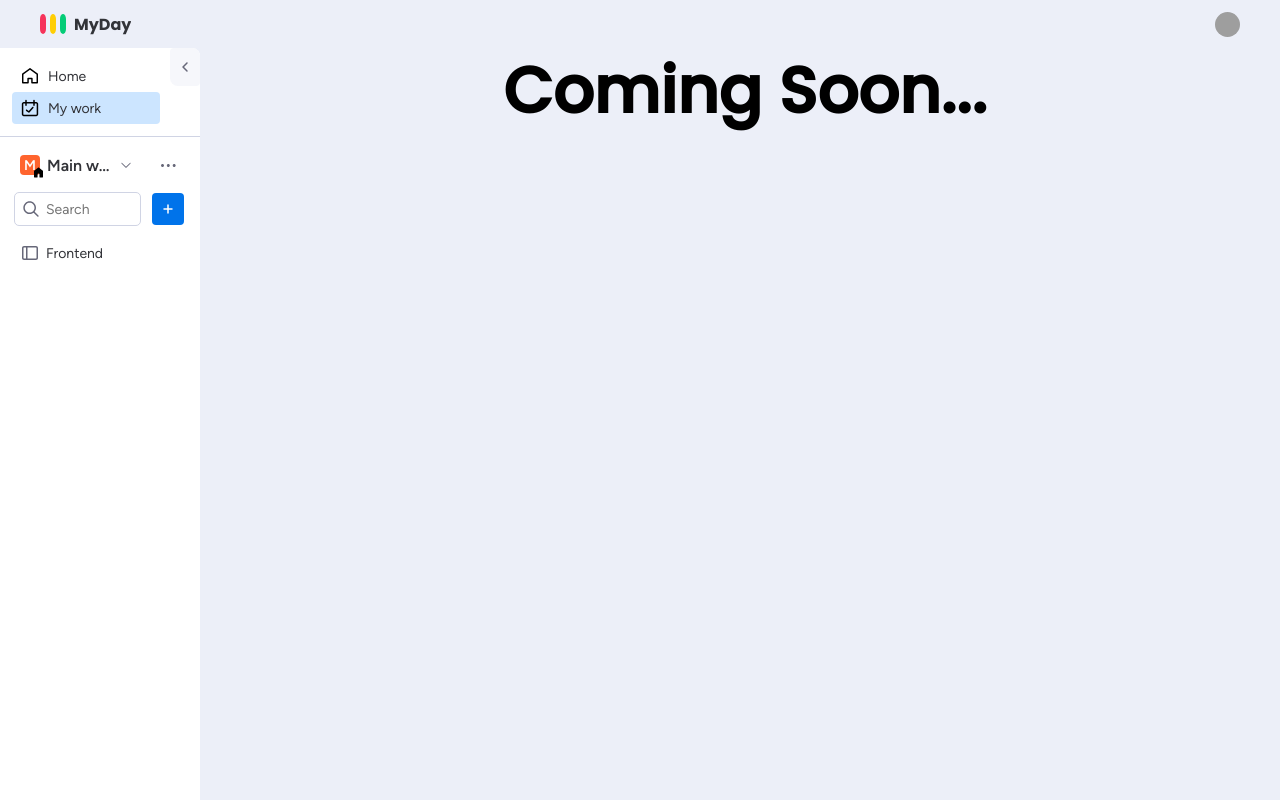
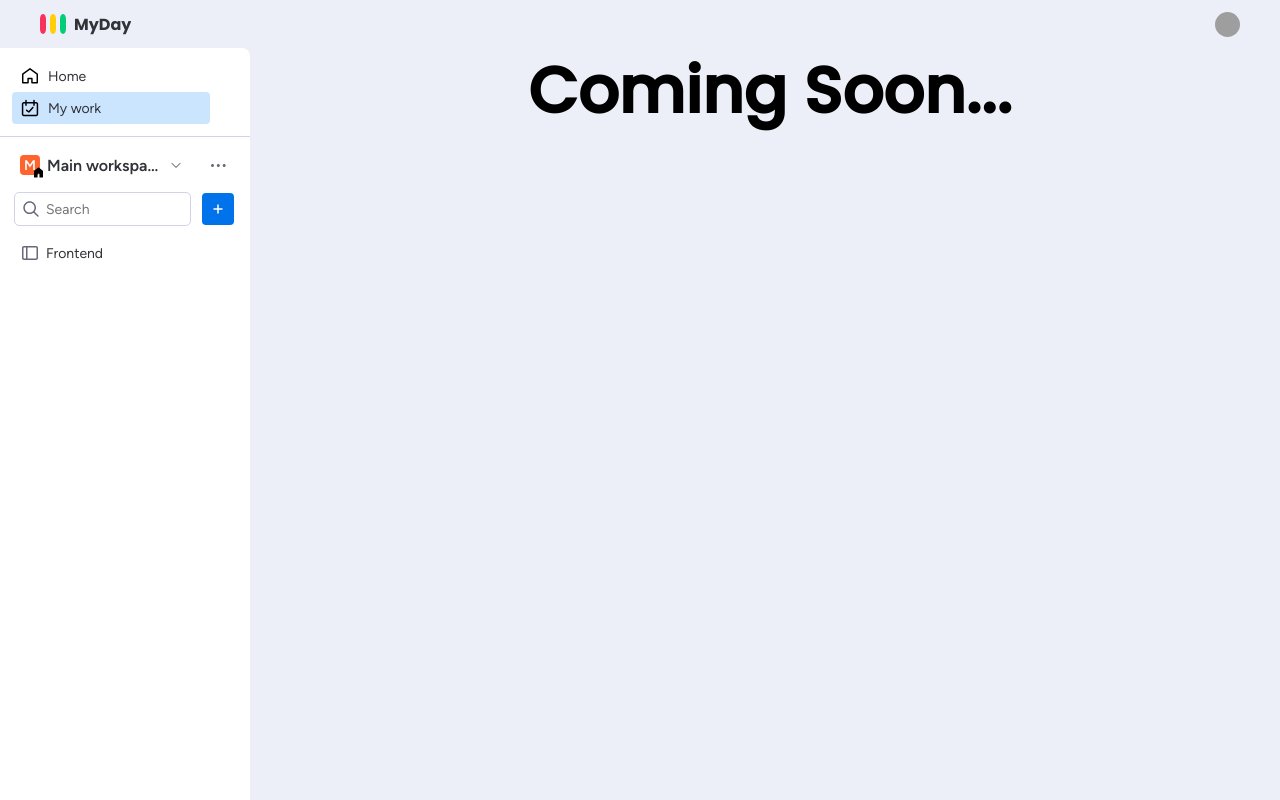
Before and after one commit to NoamSaar/Myday-frontend, a React (Vite) app: page /workspace in a window 1280 px wide. Built offline with nearby package versions, Linux system fonts and the light colour scheme; grey boxes are pictures that could not be loaded.

Commit message:
Fix Sidebar menuBtn only on hover

```diff
--- a/src/assets/styles/cmps/sidebar/_sidebar.scss
+++ b/src/assets/styles/cmps/sidebar/_sidebar.scss
@@ -1,9 +1,9 @@
 .sidebar {
     background-color: $clr0;
     height: 100%;
-    width: 200px;
+    width: 250px;
     position: absolute;
-    left: -170px;
+    left: -220px;
     border-top-right-radius: 8px;
     transition: left 150ms;
 
@@ -30,6 +30,12 @@
     &.open {
         position: static;
 
+        &:not(:hover) {
+            .btn-menu {
+                opacity: 0;
+            }
+        }
+
         &>.sidebar-workspace,
         .sidebar-board-nav {
             opacity: 1;
--- a/src/services/boards.service.js
+++ b/src/services/boards.service.js
@@ -666,7 +666,8 @@ export function getBoardsData() {
                         },
                     },
                 ],
-                titlesOrder: ['member', 'status', 'priority', 'date', 'file', 'link'],
+                titlesOrder: ['member', 'status', 'priority', 'date', 'link', 'file'],
+
             },
         ]
     )
@@ -1003,6 +1004,6 @@ export function getDefaultBoard() {
         //         },
         //     },
         // ],
-        titlesOrder: ['member', 'status', 'priority', 'date', 'file', 'link'],
+        titlesOrder: ['member', 'status', 'priority', 'date', 'link', 'file'],
     }
 }
```
